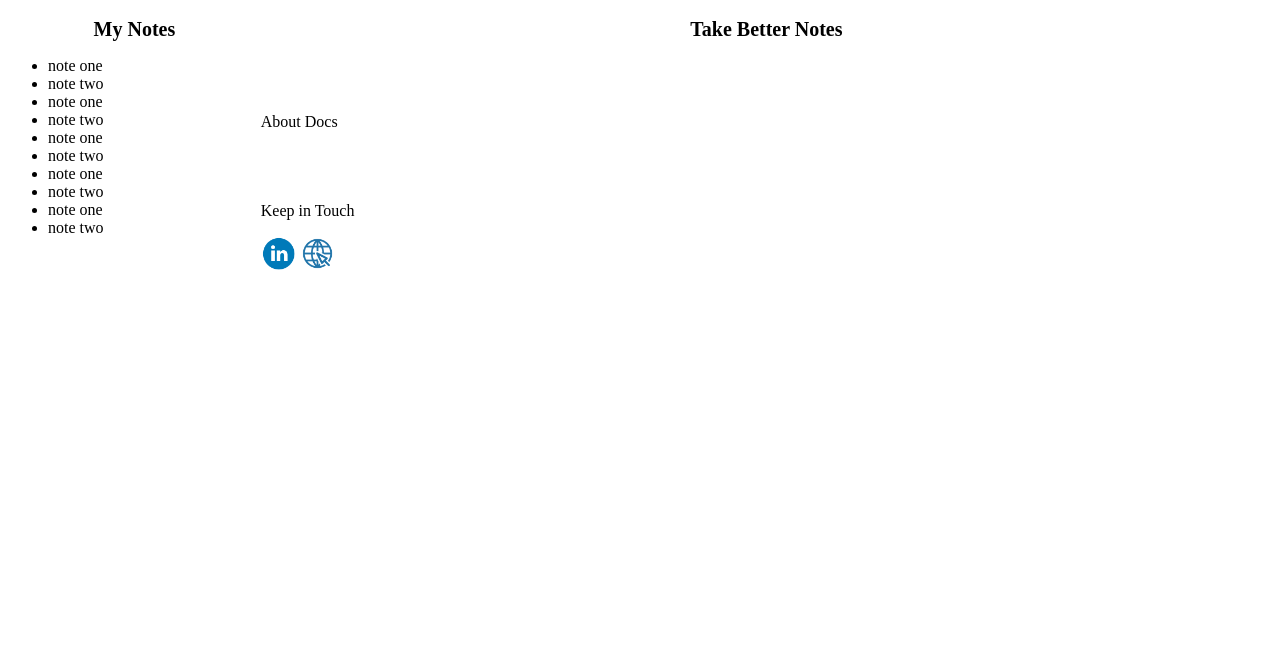
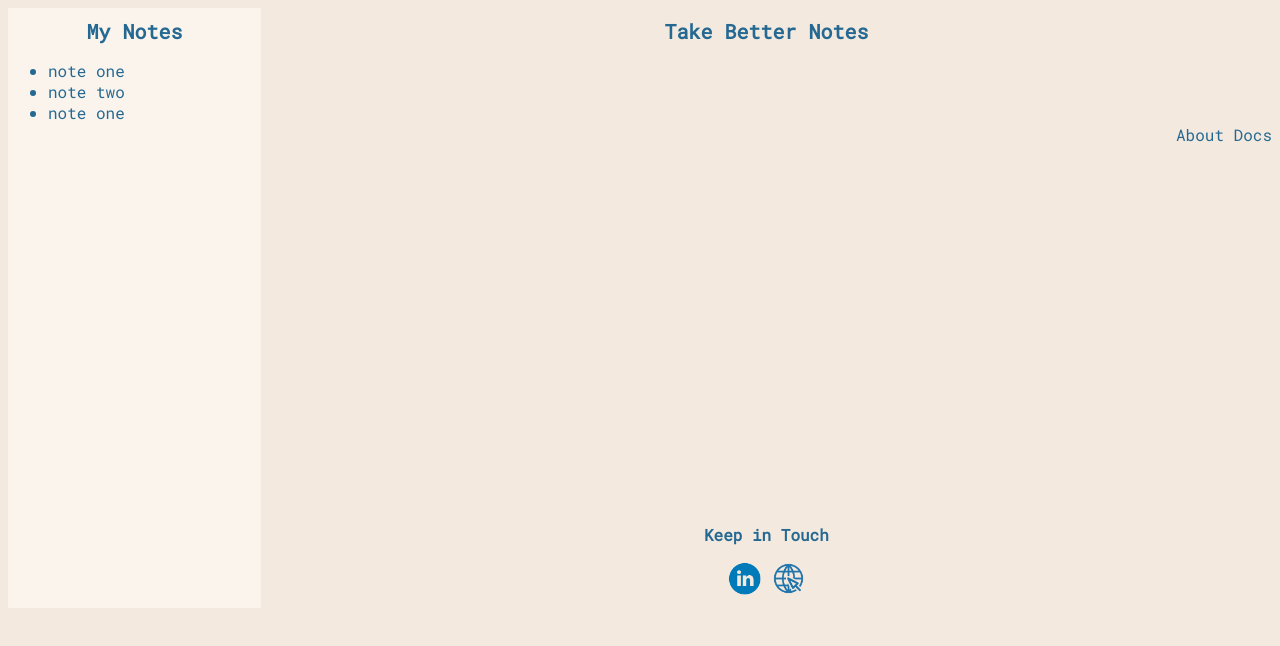
Before and after one commit to Katy0903/Assignment-1, a plain HTML site: page index.html in a window 1280 px wide. Drawn offline with Linux system fonts and the light colour scheme.

Commit message:
add background color, font style, color

```diff
--- a/css/stylesheet.css
+++ b/css/stylesheet.css
@@ -1,23 +1,43 @@
+h1, h2{
+    font-size: 20px;
+    margin: 10px;
+    text-align: center;
 
+}
 
 body{
     display: grid;
     grid-template-columns: repeat(5, 1fr);
-    grid-template-rows: repeat(3, 1fr);
+    grid-template-rows: repeat(6, 100px);
+    background-color: #f3e9de;
+    font-family: 'Roboto Mono', monospace;
+    color: #256993;
 }
 
 header, main, footer{
     grid-column: 2/-1;
+    text-align: center;
+}
 
+header{
+    grid-row: 1/2;
 }
+
+main{
+    grid-row: 2/6;
+}
+footer{
+    grid-row: 6/7;
+    font-weight: bold;
+}
+
+
 aside{
     grid-column: 1/2;
     grid-row: 1/-1;
-
+    background-color: #faf4ec;
 }
 
-h1, h2{
-    font-size: 20px;
-    margin: 10px;
-    text-align: center;
+.intro{
+    text-align: right;
 }
--- a/index.html
+++ b/index.html
@@ -6,6 +6,9 @@
     <meta name="viewport" content="width=device-width, initial-scale=1.0" />
     <title>My Note</title>
     <link href="css/stylesheet.css" rel="stylesheet">
+    <link rel="preconnect" href="https://fonts.googleapis.com">
+    <link rel="preconnect" href="https://fonts.gstatic.com" crossorigin>
+    <link href="https://fonts.googleapis.com/css2?family=Roboto+Mono&display=swap" rel="stylesheet">
   </head>
 
 
@@ -17,7 +20,7 @@
     <main>
         <article>
             <section>
-            <p>About Docs</p>
+            <p class="intro">About Docs</p>
             </section>
         </article>
     </main>
@@ -27,13 +30,6 @@
             <li>note one</li>
             <li>note two</li>
             <li>note one</li>
-            <li>note two</li>
-            <li>note one</li>
-            <li>note two</li>
-            <li>note one</li>
-            <li>note two</li>
-            <li>note one</li>
-            <li>note two</li>
         </ul>
     </aside>
     <footer>
```
